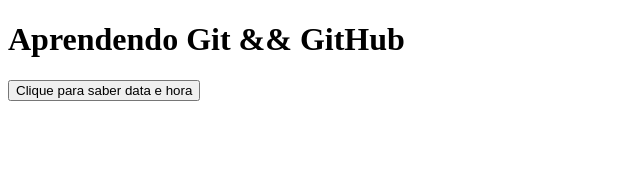
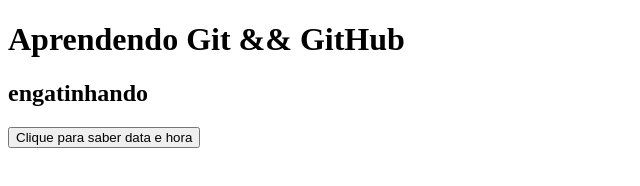
Before and after one commit to FelippePereira/site, a plain HTML site: page index.html in a window 1280 px wide. Shown: the whole page, without its empty margins (0-640 px from the left). Drawn offline with Linux system fonts and the light colour scheme.

Commit message:
commitando só index

```diff
--- a/index.html
+++ b/index.html
@@ -6,11 +6,12 @@
 </head>
 <body>
 <h1>Aprendendo Git && GitHub</h1>
-
+<h2>engatinhando</h2>
 <button type="button" onclick="document.getElementById('demo').innerHTML = Date()">
 Clique para saber data e hora</button>
 
 <p id='demo"></p>
 
+
 </body>
 </html>
```
